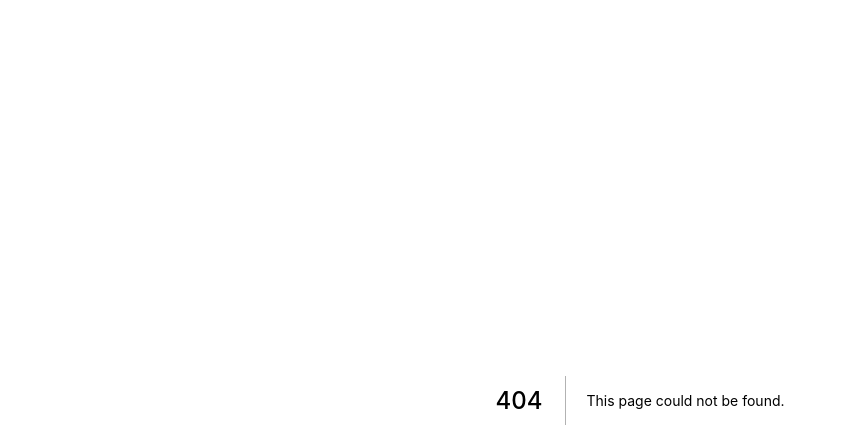
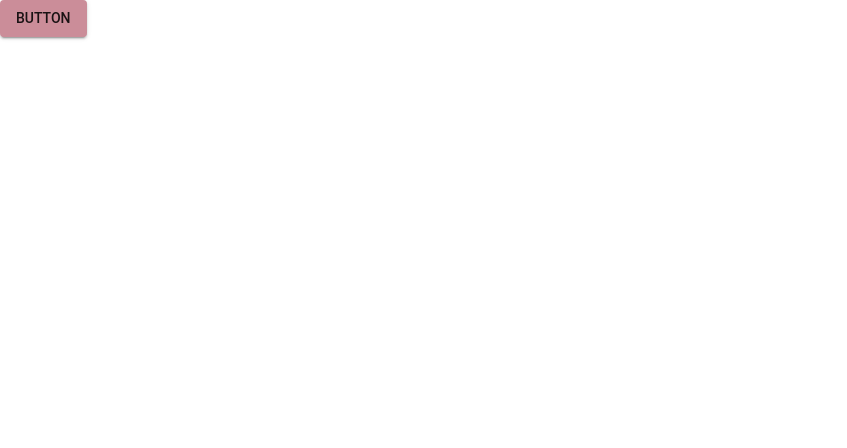
Before and after one commit to dinaramaro/my-bowl-of-rice, a Next.js app: page /about in a window 1280 px wide. Before the commit this address had no page. Shown: the top 448 px of the page, without its empty margins (0-847 px from the left). Built offline with nearby package versions, Linux system fonts and the light colour scheme.

Commit message:
import my first component

```diff
--- /dev/null
+++ b/components/button.tsx
@@ -0,0 +1,13 @@
+import Button from '@mui/material/Button';
+
+const button = () => {
+  return (
+    <>
+      <Button variant="contained" color="secondary">
+        Outlined
+      </Button>
+    </>
+  );
+};
+
+export default Button;
--- a/package.json
+++ b/package.json
@@ -9,6 +9,9 @@
     "lint": "next lint"
   },
   "dependencies": {
+    "@emotion/react": "^11.10.0",
+    "@emotion/styled": "^11.10.0",
+    "@mui/material": "^5.10.0",
     "next": "12.2.5",
     "react": "18.2.0",
     "react-dom": "18.2.0"
@@ -19,6 +22,7 @@
     "@types/react-dom": "18.0.6",
     "eslint": "8.22.0",
     "eslint-config-next": "12.2.5",
+    "sass": "^1.54.4",
     "typescript": "4.7.4"
   }
 }
--- a/pages/_app.tsx
+++ b/pages/_app.tsx
@@ -1,8 +1,18 @@
-import '../styles/globals.css'
-import type { AppProps } from 'next/app'
+import "../styles/globals.css";
+import type { AppProps } from "next/app";
+import CssBaseline from "@mui/material/CssBaseline";
+import { ThemeProvider } from "@mui/material/styles";
+
+import theme from "../theme";
 
 function MyApp({ Component, pageProps }: AppProps) {
-  return <Component {...pageProps} />
+	return (
+		<ThemeProvider theme={theme}>
+			{/* CssBaseline kickstart an elegant, consistent, and simple baseline to build upon. */}
+			<CssBaseline />
+			<Component {...pageProps} />
+		</ThemeProvider>
+	);
 }
 
-export default MyApp
+export default MyApp;
--- /dev/null
+++ b/pages/about.tsx
@@ -0,0 +1,11 @@
+import Button from "../components/button";
+
+const About = () => {
+	return (
+		<>
+			<Button variant="contained" color="secondary">BUTTON</Button>
+		</>
+	);
+};
+
+export default About;
--- a/pages/index.tsx
+++ b/pages/index.tsx
@@ -1,4 +1,5 @@
 import type { NextPage } from 'next'
+import Button from '@mui/material/Button';
 import Head from 'next/head'
 import Image from 'next/image'
 import styles from '../styles/Home.module.css'
@@ -7,14 +8,14 @@ const Home: NextPage = () => {
   return (
     <div className={styles.container}>
       <Head>
-        <title>Create Next App.....</title>
+        <title>My Bowl of Rice</title>
         <meta name="description" content="Generated by create next app" />
         <link rel="icon" href="/favicon.ico" />
       </Head>
 
       <main className={styles.main}>
         <h1 className={styles.title}>
-          Welcome to <a href="https://nextjs.org">Next.js!</a>
+          Welcome to My Bowl of Rice
         </h1>
 
         <p className={styles.description}>
--- /dev/null
+++ b/theme.js
@@ -0,0 +1,38 @@
+import { createTheme } from "@mui/material/styles";
+import { red } from "@mui/material/colors";
+
+// Create a theme instance.
+const theme = createTheme({
+	palette: {
+		primary: {
+			main: "#8498B6",
+		},
+		secondary: {
+			main: "#CB8D99",
+		},
+		error: {
+			main: red.A400,
+		},
+	},
+	typography: {
+		fontFamily: '"Roboto", "Arial", sans-serif',
+		fontSize: 17,
+		fontWeightBold: 700,
+		h1: {
+			fontSize: 25,
+			fontWeight: 300,
+		},
+		subtitle1: {
+			fontFamily: "Roboto",
+		},
+		body1: {
+			fontFamily: "Roboto",
+		},
+		button: {
+			fontWeight: 500,
+			fontSize: 14,
+		},
+	},
+});
+
+export default theme;
```
Also changed, not shown: next.config.js (+5 -4 lines), 2 other files (tests, documents, lock files or other folders).
